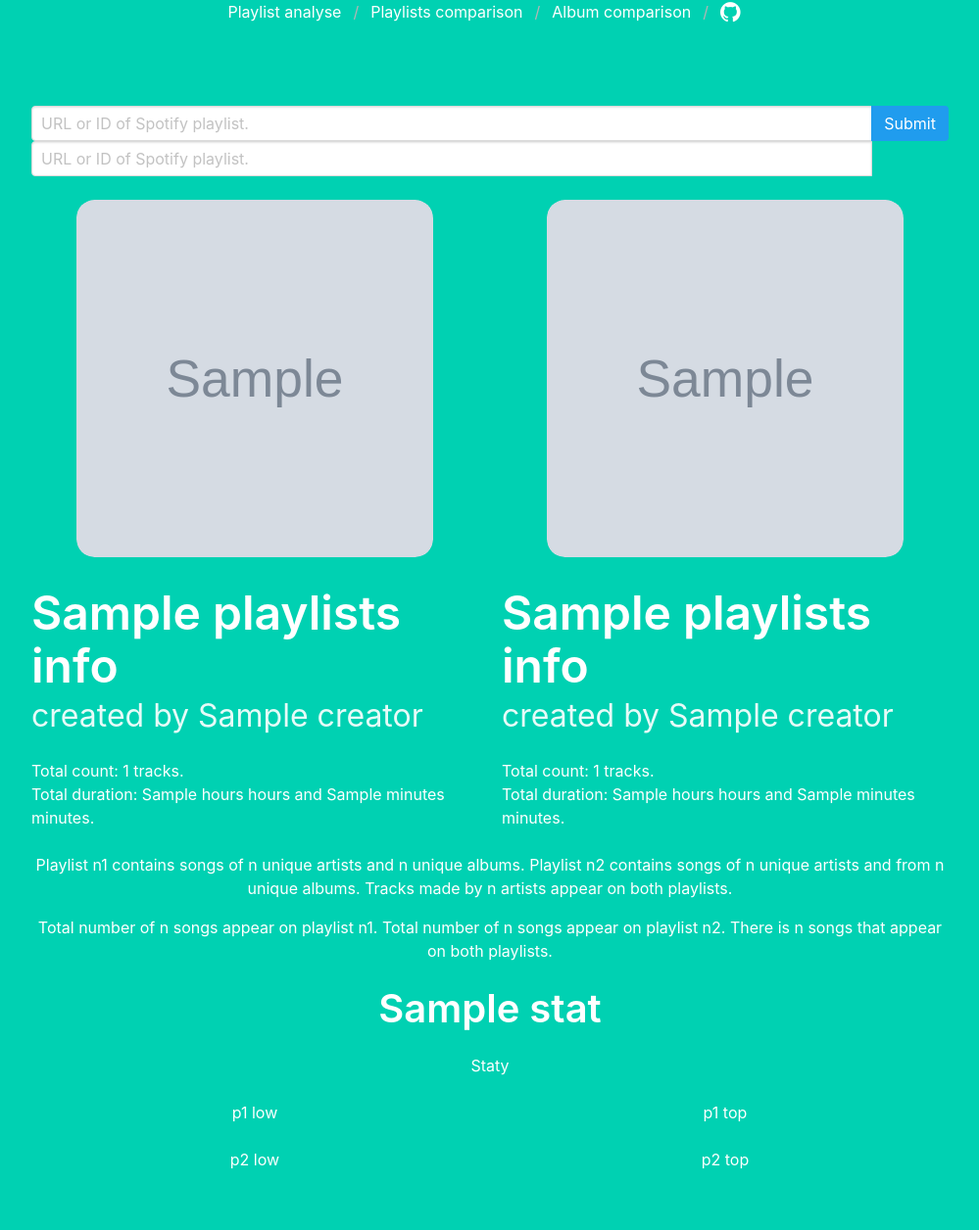
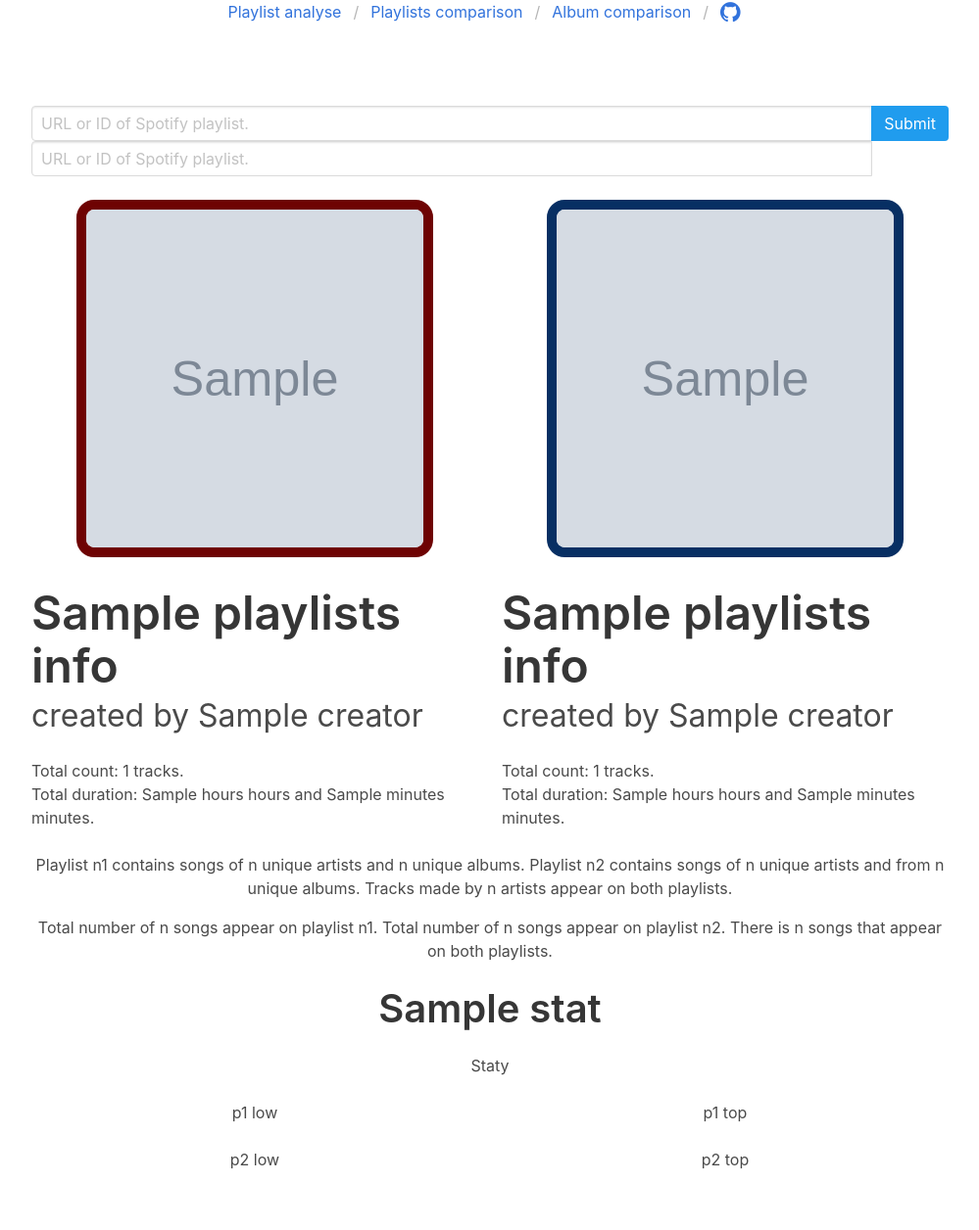
Before and after one commit to KosAqH/Spotify-Playlists-Analyzer, a Flask app: template webapp/app/templates/playlists_comparison_post.html in a window 1280 px wide. Shown: the whole page at 98% size, without its empty margins (140-1139 px from the left). Run offline with Flask 3, Linux system fonts and the light colour scheme; the template is opened without the code that fills it: values that come from a table or form of the project are taken from there, most other values are stand-ins (such as "Sample title", 1, 10 or a date in 2020); grey boxes marked "Sample" are stand-in pictures; some libraries are stand-ins or nearby versions.

Commit message:
Add color borders to playlist's images in comparison screen

```diff
--- a/webapp/app/static/style.css
+++ b/webapp/app/static/style.css
@@ -25,8 +25,8 @@ figure {
 }
 .img-playlist-cover figure img{
     width: 100%;
-    border-radius: 5%;
-    border-width: 1%;
+    /* border-radius: 5%; */
+    border-width: 10px;
     aspect-ratio: 1;
 
 
@@ -41,3 +41,20 @@ figure {
 	transform: scale(1.2);
     border-radius: 5%;
 }
+
+.is-comp figure{
+    border: 10px solid;
+
+}
+
+.is-comp figure{
+    border: 10px solid;
+}
+
+.red-border figure{
+    border-color: rgb(110, 3, 3);
+}
+
+.blue-border figure{
+    border-color: rgb(7, 47, 99);
+}
--- a/webapp/app/templates/base.html
+++ b/webapp/app/templates/base.html
@@ -30,7 +30,7 @@
 </head>
 
 <body>
-    <section class="hero is-primary is-fullheight">
+    <div class="is-fullheight">
         <div class="breadcrumb is-centered">
             <ul>
               <li><a href="{{ url_for('index') }}">Playlist analyse</a></li>
@@ -45,7 +45,7 @@
                {% endblock %}
             </div>
         </div>
-    </section>
+    </div>
 </body>
 
 </html>
--- a/webapp/app/templates/playlists_comparison_post.html
+++ b/webapp/app/templates/playlists_comparison_post.html
@@ -51,15 +51,15 @@
         </div>
     </div> -->
 
-    <div name="playlist-info" class="columns block">
-        <div class="column is-half">
+    <div name="playlist-info" class="columns block is-comp">
+        <div class="column is-half red-border">
             <div class="img-playlist-cover">
                 <figure class="image is-inline-block">
                     <img src="{{ playlists_info[0]['img_url']}}">
                 </figure>
             </div>
         </div>
-        <div class="column is-half">
+        <div class="column is-half blue-border">
             <div class="img-playlist-cover">
                 <figure class="image is-inline-block">
                     <img src="{{ playlists_info[1]['img_url']}}">
```
